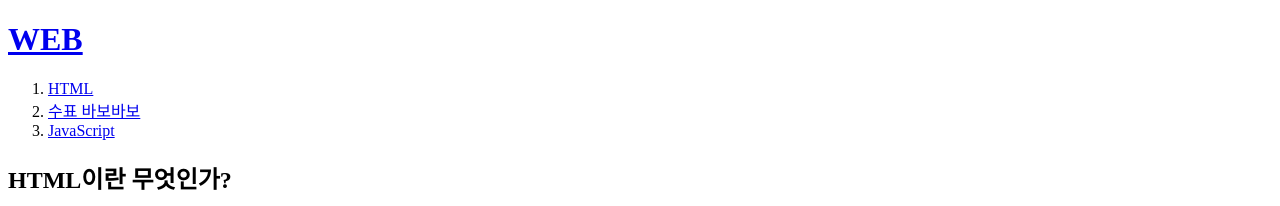
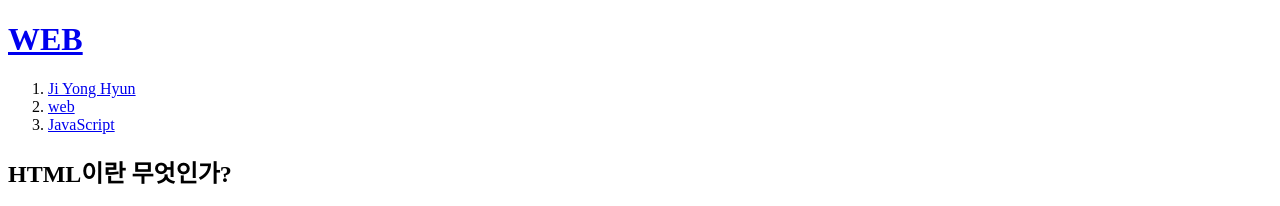
Before and after one commit to ji-yong-hyun/Ji-Yong-Hyun-s-WEB, a plain HTML site: page 1.html in a window 1280 px wide. Shown: the top 206 px of the page. Drawn offline with Linux system fonts and the light colour scheme.

Commit message:
Add files via upload

```diff
--- a/1.html
+++ b/1.html
@@ -8,8 +8,8 @@
 <body>
   <h1><a href="index.html">WEB</a></h1>
   <ol>
-    <li><a href="1.html">HTML</a></li>
-    <li><a href="2.html">수표 바보바보</a></li>
+    <li><a href="1.html">Ji Yong Hyun</a></li>
+    <li><a href="2.html">web</a></li>
     <li><a href="3.html">JavaScript</a></li>
   </ol>
   <h2>HTML이란 무엇인가?</h2>
```
Also changed, not shown: 2.html (+3 -4 lines), index.html (+1 -1 lines).
